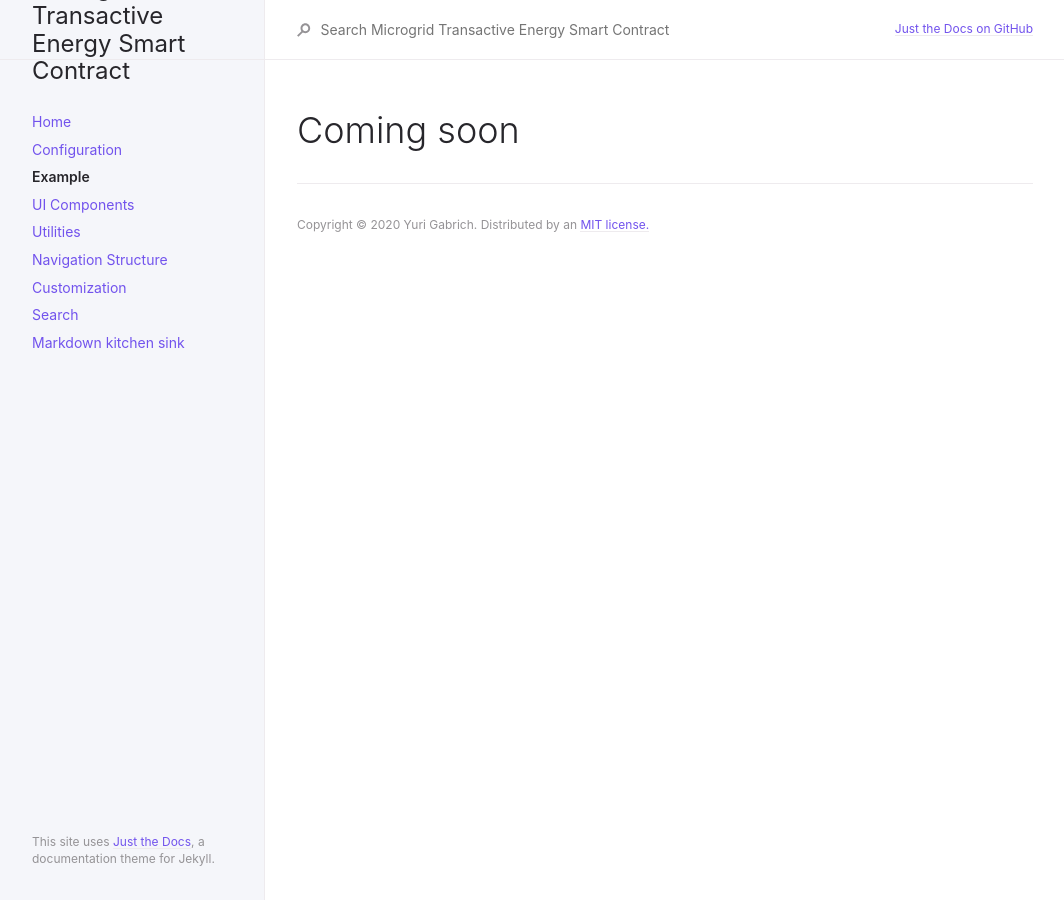
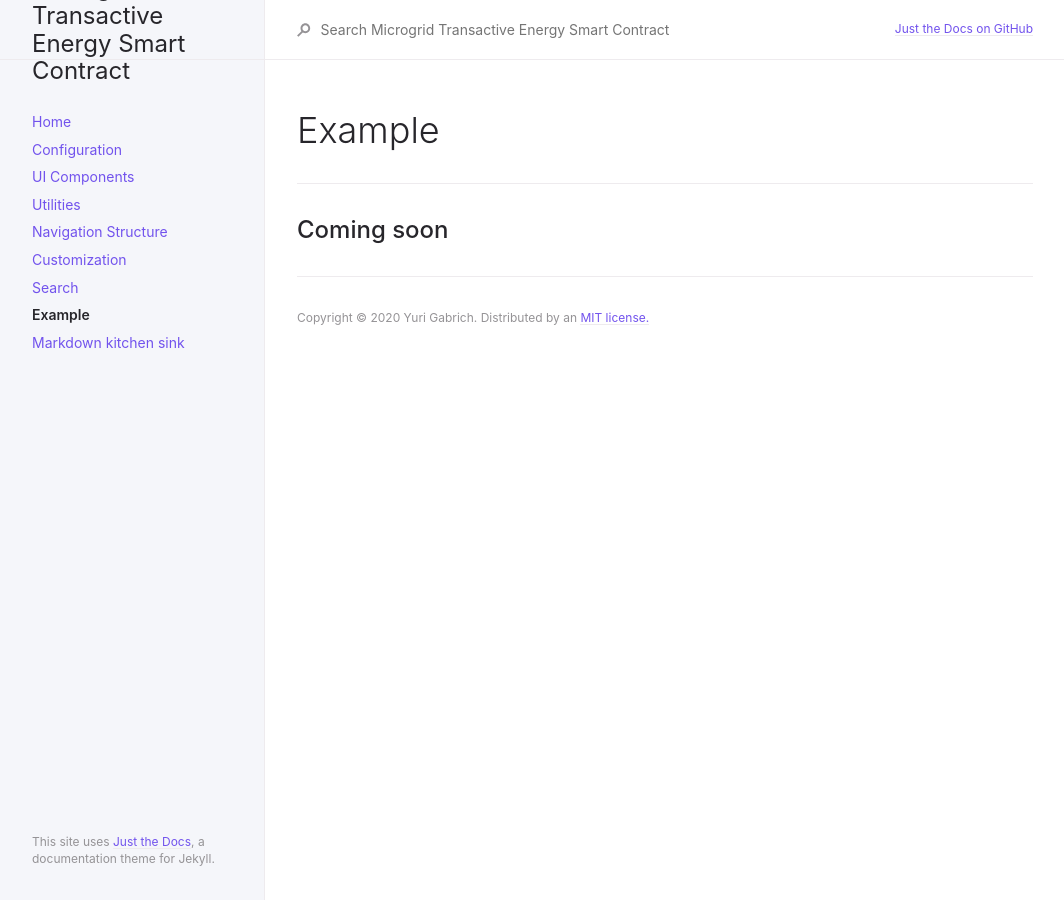
Before and after one commit to yurigabrich/microgrid-dapp, a Jekyll site: the page built from docs/docs/example.md, in a window 1280 px wide. Shown: the whole page, without its empty margins (107-1171 px from the left). Built offline with Jekyll 4.4.1, drawn with Linux system fonts in a browser that asks for light colours.

Commit message:
Update example.md

```diff
--- a/docs/docs/example.md
+++ b/docs/docs/example.md
@@ -1,8 +1,12 @@
 ---
 layout: default
 title: Example
-nav_order: 2
+nav_order: 9
 ---
 
-# Coming soon
+# Example
 {: .no_toc }
+
+---
+
+## Coming soon
```
